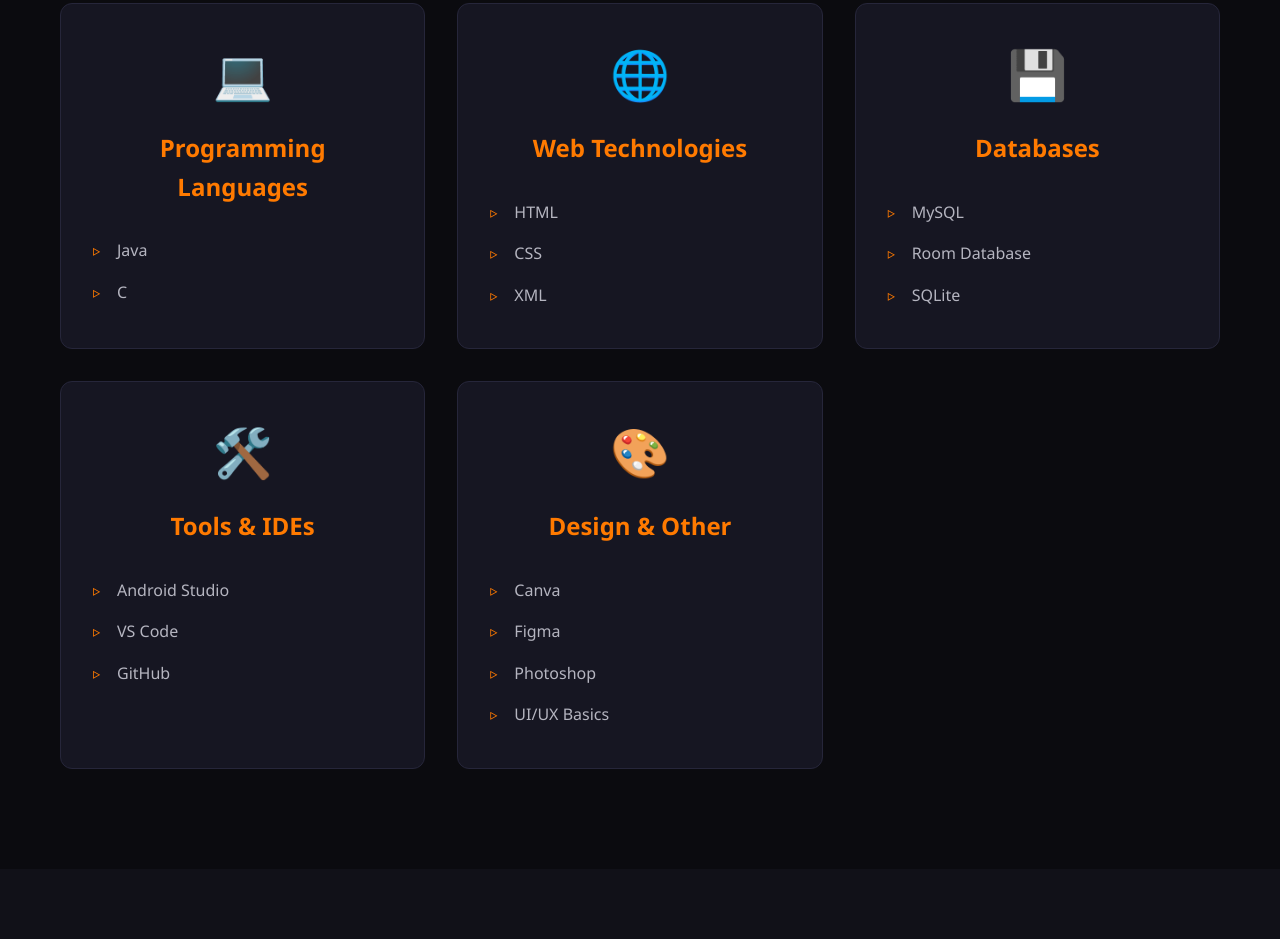
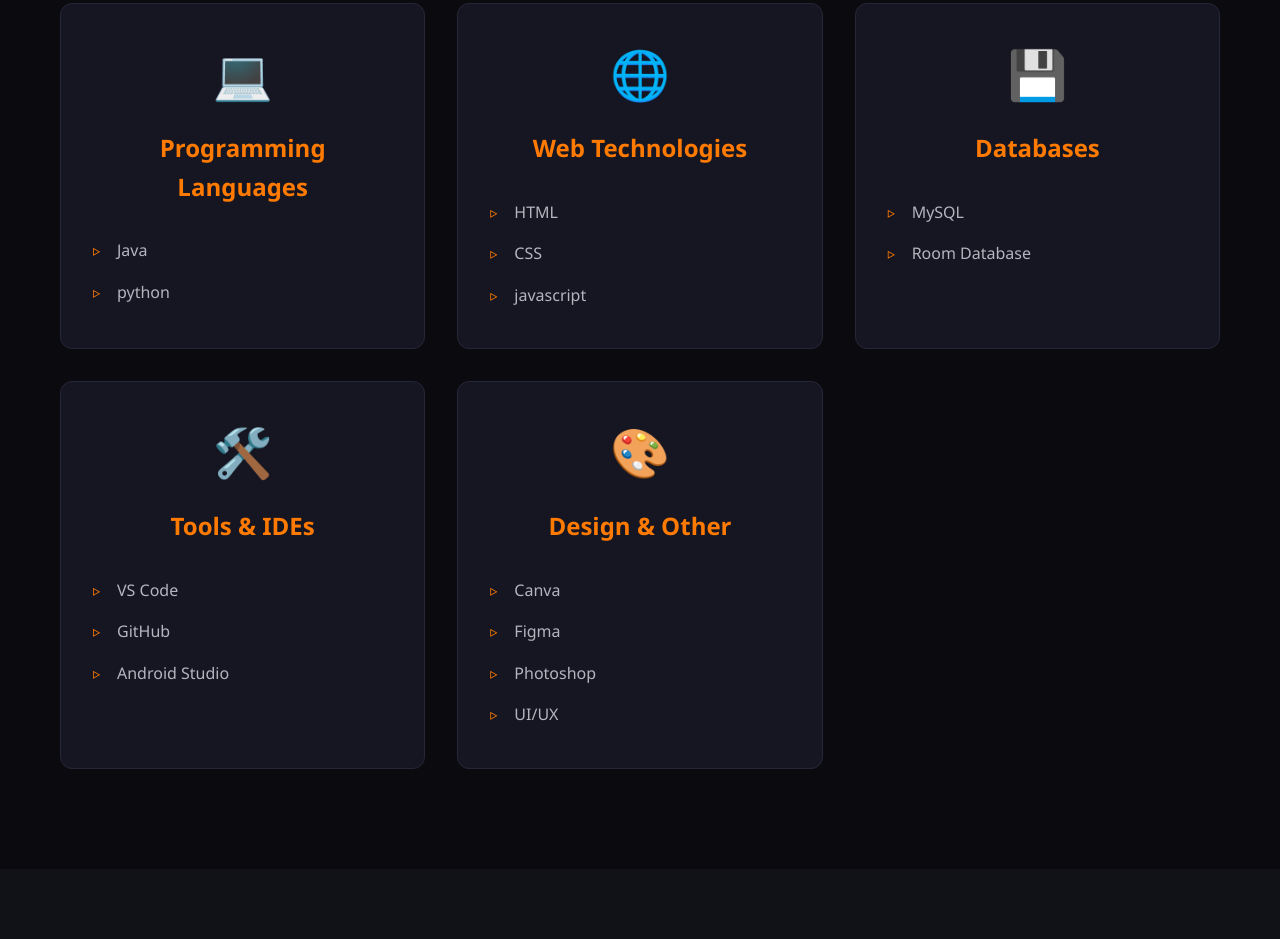
Before and after one commit to GanikaSri/my-portfolio, a plain HTML site: page index.html in a window 1280 px wide. Shown: the part 3121-4060 px from the top of the page. Drawn offline with Linux system fonts and the light colour scheme.

Commit message:
Update index.html

```diff
--- a/index.html
+++ b/index.html
@@ -69,7 +69,7 @@
           <h3>Programming Languages</h3>
           <ul class="skill-list">
             <li>Java</li>
-            <li>C</li>
+            <li>python</li>
           </ul>
         </div>
 
@@ -79,7 +79,7 @@
           <ul class="skill-list">
             <li>HTML</li>
             <li>CSS</li>
-            <li>XML</li>
+            <li>javascript</li>
           </ul>
         </div>
 
@@ -89,7 +89,6 @@
           <ul class="skill-list">
             <li>MySQL</li>
             <li>Room Database</li>
-            <li>SQLite</li>
           </ul>
         </div>
 
@@ -97,9 +96,9 @@
           <div class="skill-icon">🛠️</div>
           <h3>Tools & IDEs</h3>
           <ul class="skill-list">
-            <li>Android Studio</li>
             <li>VS Code</li>
             <li>GitHub</li>
+            <li>Android Studio</li>
           </ul>
         </div>
 
@@ -110,7 +109,7 @@
             <li>Canva</li>
             <li>Figma</li>
             <li>Photoshop</li>
-            <li>UI/UX Basics</li>
+            <li>UI/UX</li>
           </ul>
         </div>
 
@@ -225,13 +224,13 @@
       </div>
 
       <div class="contact-item">
-        <strong>📍 Location:</strong> Govindampalayam, Karur – 639008
+        <strong>📍 Location:</strong> Tamilnadu
       </div>
 
       <div class="contact-item">
         <strong>🔗 LinkedIn:</strong>
         <a href="https://www.linkedin.com/in/ganikasri" target="_blank">
-          linkedin.com/in/ganikasri
+        linkedin.com/in/ganikasri
         </a>
       </div>
 
```
